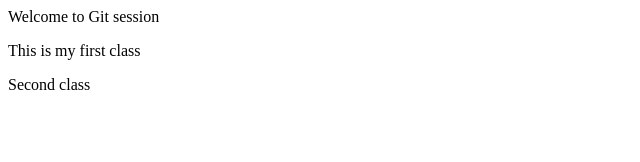
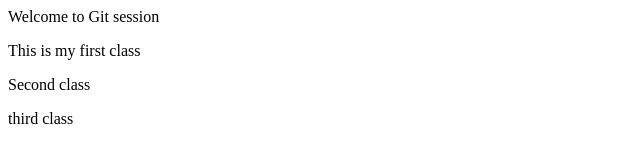
Before and after one commit to thenuthenmozhi/Thenmozhi, a plain HTML site: page index.html in a window 1280 px wide. Shown: the full height of the page, 0-640 px from the left. Drawn offline with Linux system fonts and the light colour scheme.

Commit message:
third class

```diff
--- a/index.html
+++ b/index.html
@@ -2,4 +2,5 @@
 	<h>Welcome to Git session</h>
         <p>This is my first class</p>
 <p> Second class</p>
+<p> third class</p>
 </html>
```
